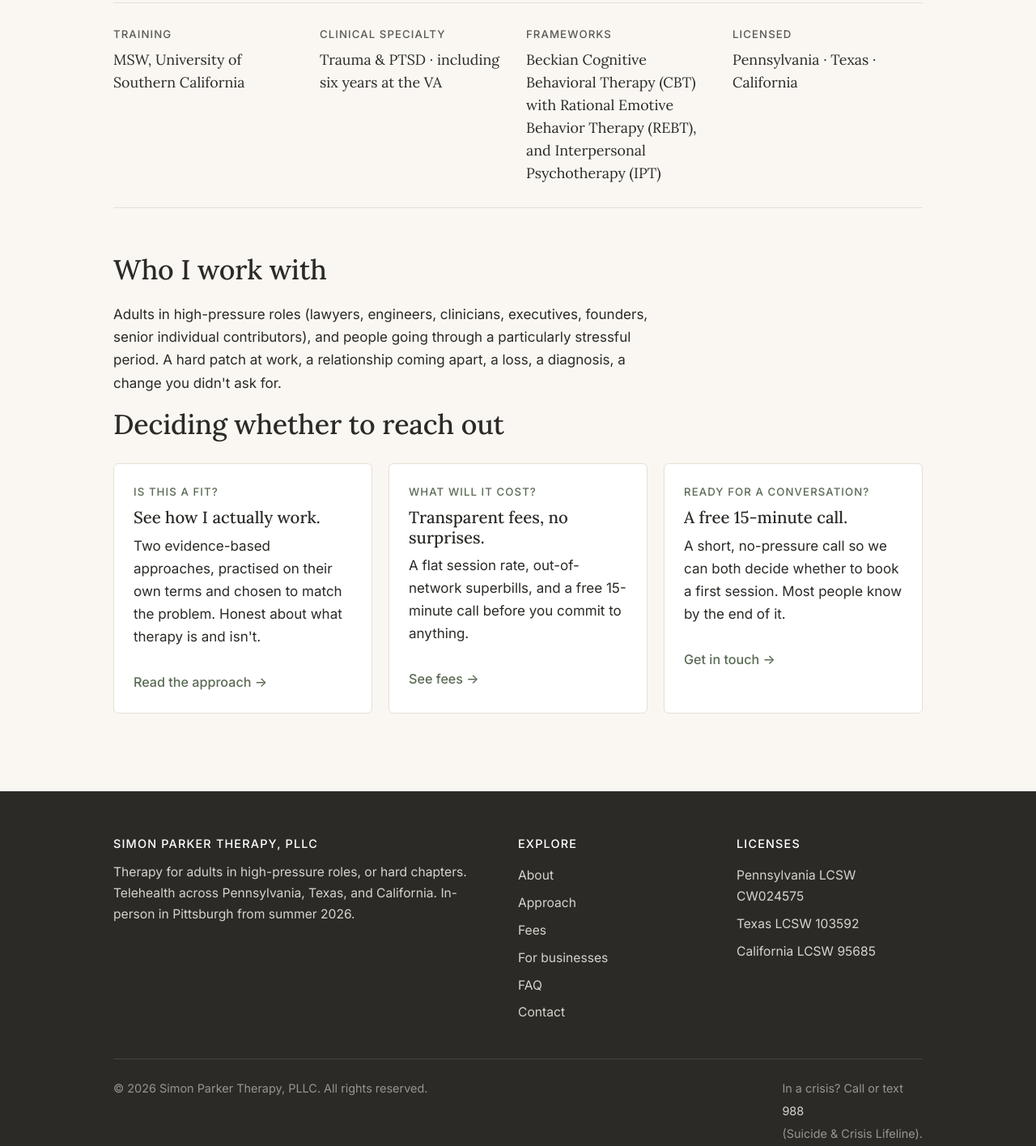
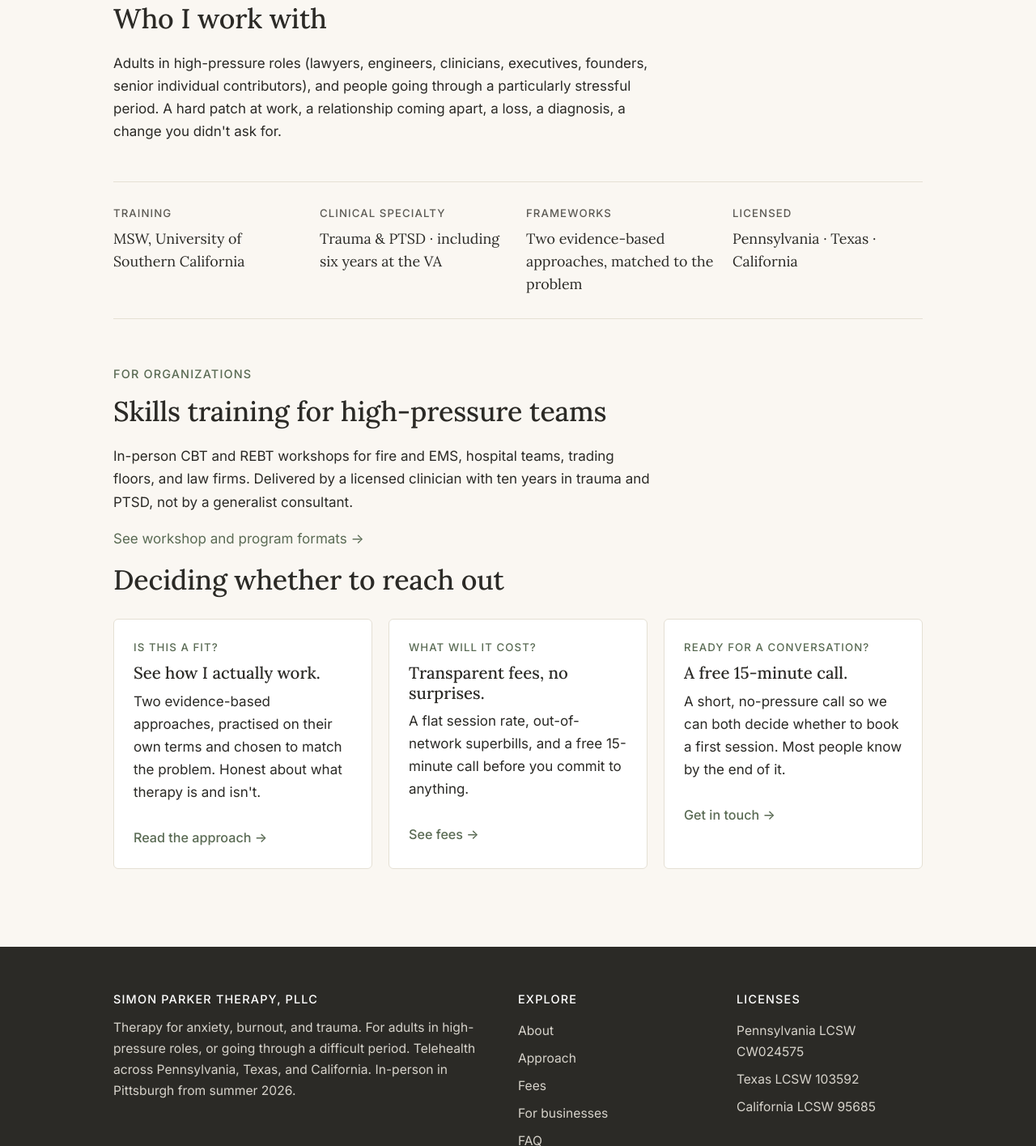
Before and after one commit to simoncharlesparker/simonparker-website, a plain HTML site: page website/index.html in a window 1280 px wide. Shown: the part 792-2207 px from the top of the page at 81% size. Drawn offline with Linux system fonts and the light colour scheme.

Commit message:
Homepage: corporate section, simplified Frameworks tile, credibility move below 'Who I work with'. Sitewide: footer + metadata aligned to new descriptor (no more 'hard chapters'). Tightened page-header spacing.

```diff
--- a/website/index.html
+++ b/website/index.html
@@ -4,11 +4,11 @@
 <meta charset="utf-8">
 <meta name="viewport" content="width=device-width, initial-scale=1">
 <title>Simon Parker Therapy | Anxiety, burnout, and trauma therapy</title>
-<meta name="description" content="Therapy for adults in high-pressure roles or hard chapters. Anxiety, overthinking, burnout. Ten years specializing in trauma and PTSD. Telehealth in PA, TX, and CA. In-person in Pittsburgh from summer 2026.">
+<meta name="description" content="Therapy for anxiety, burnout, and trauma. For adults in high-pressure roles, or going through a difficult period. Ten years specializing in trauma and PTSD. Telehealth in PA, TX, and CA. In-person in Pittsburgh from summer 2026.">
 <link rel="canonical" href="https://simonparker.com/">
 <link rel="icon" type="image/svg+xml" href="favicon.svg">
 <meta property="og:title" content="Simon Parker Therapy">
-<meta property="og:description" content="Therapy for adults in high-pressure roles or hard chapters. Simon Parker, LCSW.">
+<meta property="og:description" content="Therapy for anxiety, burnout, and trauma. For adults in high-pressure roles, or going through a difficult period. Simon Parker, LCSW.">
 <meta property="og:type" content="website">
 <meta property="og:url" content="https://simonparker.com/">
 <meta property="og:image" content="https://simonparker.com/images/og-card.jpg">
@@ -24,7 +24,7 @@
   "@context": "https://schema.org",
   "@type": "ProfessionalService",
   "name": "Simon Parker Therapy, PLLC",
-  "description": "Therapy for adults in high-pressure roles or hard chapters. Ten years specializing in trauma and PTSD.",
+  "description": "Therapy for anxiety, burnout, and trauma. For adults in high-pressure roles, or going through a difficult period. Ten years specializing in trauma and PTSD.",
   "url": "https://simonparker.com/",
   "image": "https://simonparker.com/images/og-card.jpg",
   "telephone": "+1-412-444-8753",
@@ -106,6 +106,13 @@
   </section>
 
   <section class="container sp-top-lg">
+    <div class="prose">
+      <h2>Who I work with</h2>
+      <p>Adults in high-pressure roles (lawyers, engineers, clinicians, executives, founders, senior individual contributors), and people going through a particularly stressful period. A hard patch at work, a relationship coming apart, a loss, a diagnosis, a change you didn't ask for.</p>
+    </div>
+  </section>
+
+  <section class="container">
     <div class="credibility">
       <div class="item">
         <span class="label">Training</span>
@@ -117,7 +124,7 @@
       </div>
       <div class="item">
         <span class="label">Frameworks</span>
-        <span class="value">Beckian Cognitive Behavioral Therapy (CBT) with Rational Emotive Behavior Therapy (REBT), and Interpersonal Psychotherapy (IPT)</span>
+        <span class="value">Two evidence-based approaches, matched to the problem</span>
       </div>
       <div class="item">
         <span class="label">Licensed</span>
@@ -128,8 +135,10 @@
 
   <section class="container sp-top-lg">
     <div class="prose">
-      <h2>Who I work with</h2>
-      <p>Adults in high-pressure roles (lawyers, engineers, clinicians, executives, founders, senior individual contributors), and people going through a particularly stressful period. A hard patch at work, a relationship coming apart, a loss, a diagnosis, a change you didn't ask for.</p>
+      <div class="eyebrow">For organizations</div>
+      <h2>Skills training for high-pressure teams</h2>
+      <p>In-person CBT and REBT workshops for fire and EMS, hospital teams, trading floors, and law firms. Delivered by a licensed clinician with ten years in trauma and PTSD, not by a generalist consultant.</p>
+      <p><a href="for-teams.html" class="arrow">See workshop and program formats →</a></p>
     </div>
   </section>
 
@@ -165,7 +174,7 @@
     <div class="footer-grid">
       <div>
         <h3>Simon Parker Therapy, PLLC</h3>
-        <p>Therapy for adults in high-pressure roles, or hard chapters. Telehealth across Pennsylvania, Texas, and California. In-person in Pittsburgh from summer 2026.</p>
+        <p>Therapy for anxiety, burnout, and trauma. For adults in high-pressure roles, or going through a difficult period. Telehealth across Pennsylvania, Texas, and California. In-person in Pittsburgh from summer 2026.</p>
       </div>
       <div>
         <h3>Explore</h3>
--- a/website/styles.css
+++ b/website/styles.css
@@ -223,10 +223,11 @@ a:hover { border-color: var(--accent-dk); }
 
 /* ---------- Page header (interior pages) ---------- */
 .page-header {
-  padding: 56px 0 32px;
+  padding: 56px 0 24px;
   border-bottom: 1px solid var(--border);
-  margin-bottom: 48px;
+  margin-bottom: 36px;
 }
+.page-header h1 { margin-bottom: 12px; }
 .eyebrow {
   font-size: 0.85rem;
   letter-spacing: 0.08em;
```
Also changed, not shown: website/about.html (+2 -2 lines), website/approach.html (+1 -1 lines), website/contact.html (+1 -1 lines), website/faq.html (+1 -1 lines), website/fees.html (+1 -1 lines), website/for-teams.html (+1 -1 lines), website/privacy.html (+1 -1 lines), website/thank-you.html (+1 -1 lines).
